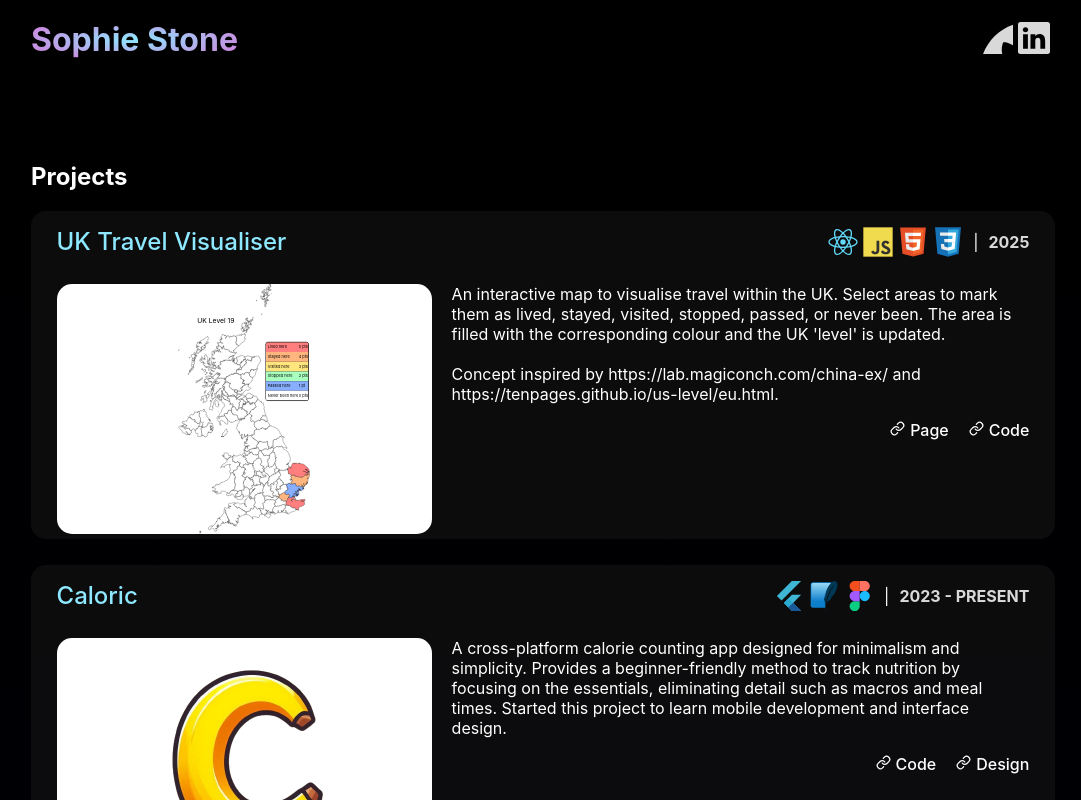
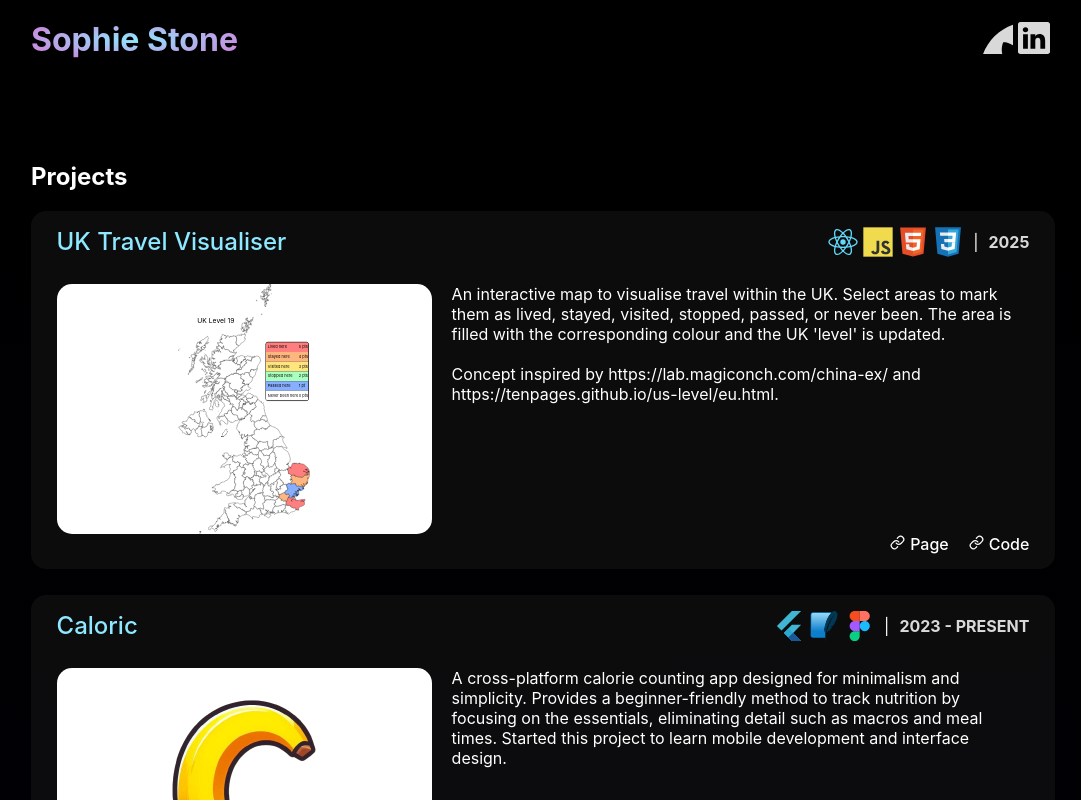
Before and after one commit to torkilv/norgeskart-kommuner, a React (Create React App) app: page /#/ in a window 1280 px wide. Shown: the top 800 px of the page, without its empty margins (97-1178 px from the left). Built offline with nearby package versions, Linux system fonts and the light colour scheme.

Commit message:
Fix floating links

```diff
--- a/src/components/projects/Projects.css
+++ b/src/components/projects/Projects.css
@@ -30,6 +30,7 @@
     padding: 0.5% 2.5%;
     margin-bottom: 2.5%;
     width: 100%;
+    position: relative;
   }
 
   .project:hover {
@@ -99,7 +100,11 @@
     gap: 20px;
     display: flex;
     justify-content: end;
-    margin-bottom: 10px;
+    position: relative;
+    clear: both;
+    bottom: 0;
+    right: 0;
+    padding-bottom: 10px;
 }
 
 #link {
```
